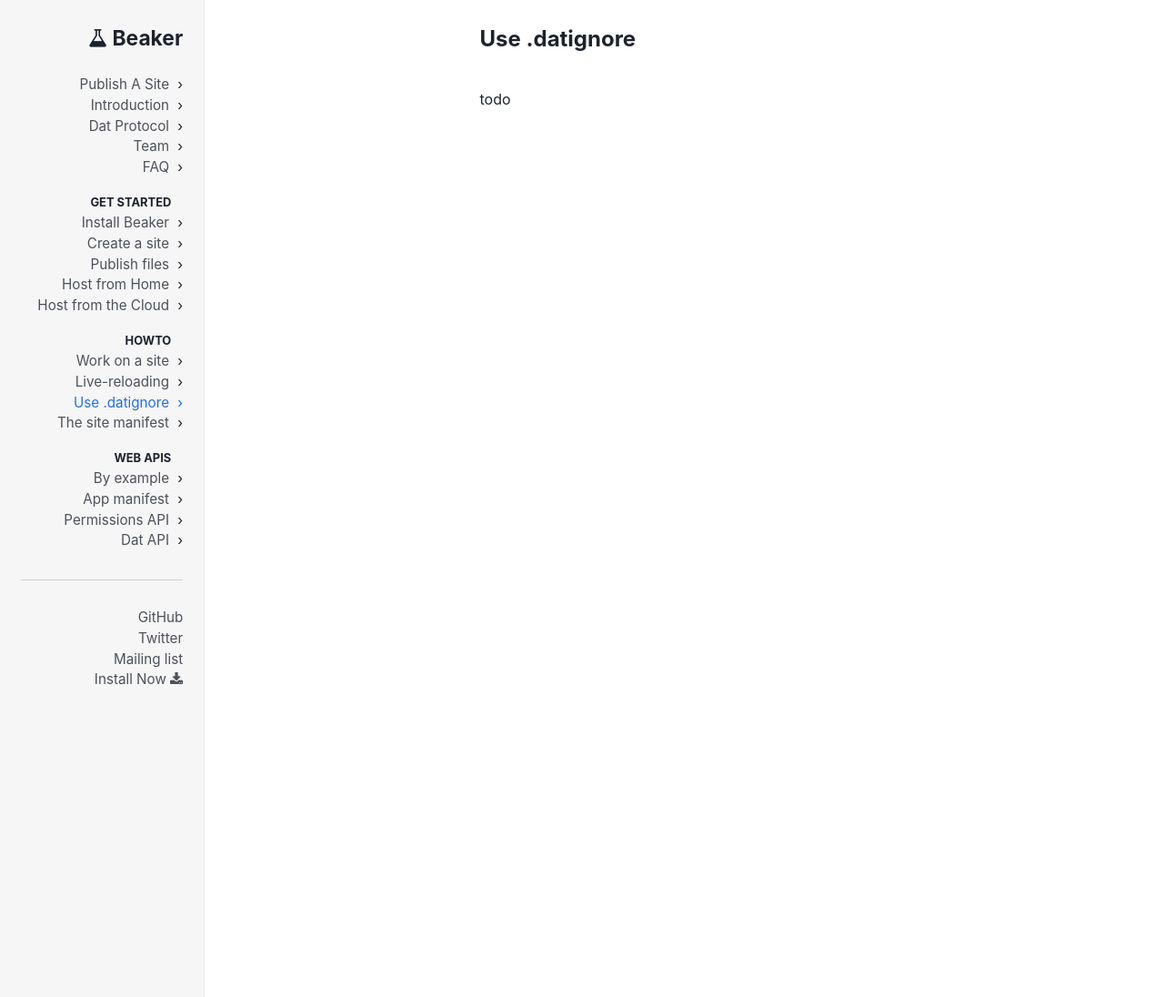
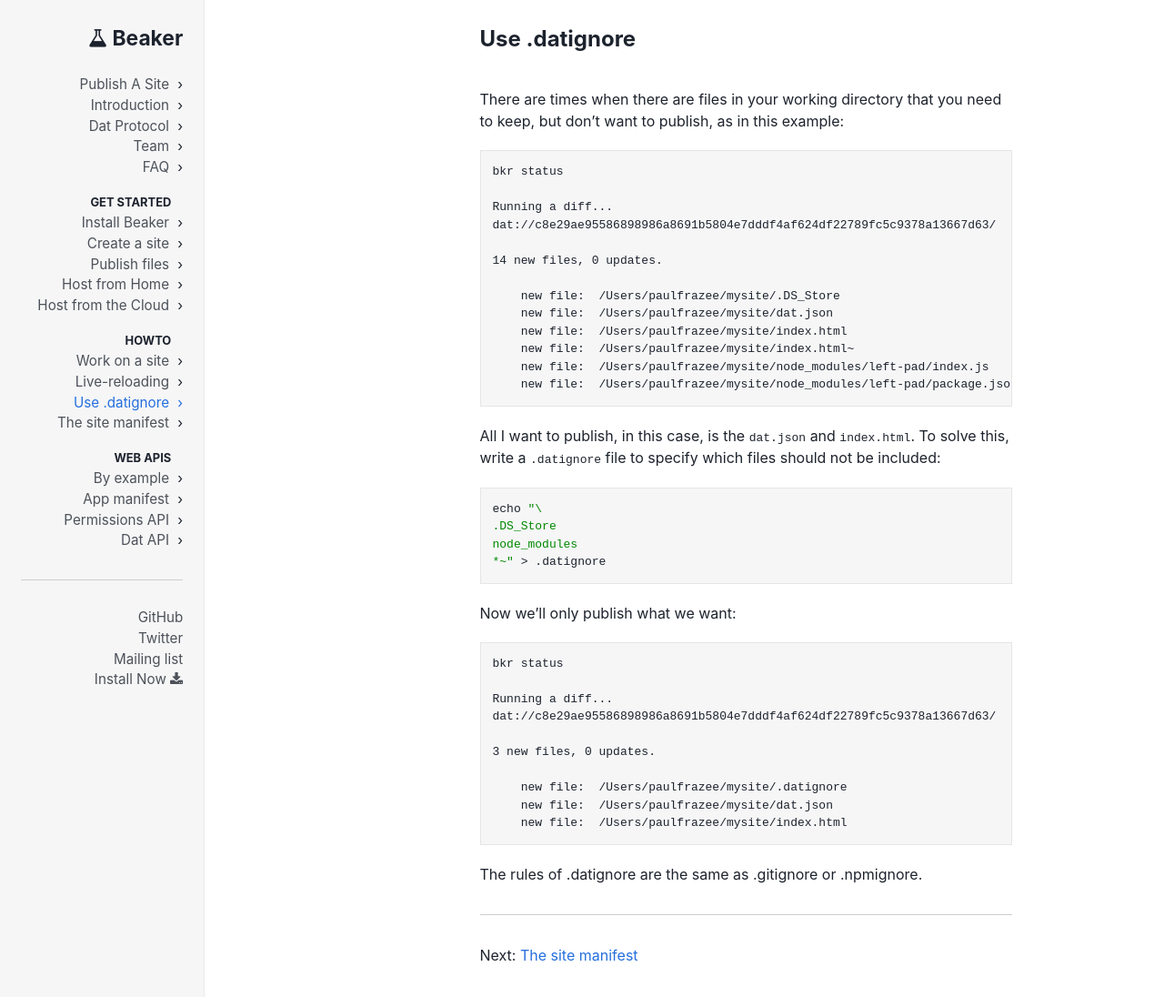
Before and after one commit to beakerbrowser/beakerbrowser.com, a Jekyll site: the page built from _docs/howto/use-datignore.md, in a window 1280 px wide and 1130 px high. Shown: the top 1096 px of the window at 91% size. Built offline with Jekyll 4.4.1, drawn with Linux system fonts in a browser that asks for light colours.

Commit message:
Add use-datignore doc

````diff
--- a/_docs/howto/use-datignore.md
+++ b/_docs/howto/use-datignore.md
@@ -4,4 +4,50 @@
 order:    3
 ---
 
-todo
+There are times when there are files in your working directory that you need to keep, but don't want to publish, as in this example:
+
+```bash
+bkr status
+
+Running a diff...
+dat://c8e29ae95586898986a8691b5804e7dddf4af624df22789fc5c9378a13667d63/
+
+14 new files, 0 updates.
+
+    new file:  /Users/paulfrazee/mysite/.DS_Store
+    new file:  /Users/paulfrazee/mysite/dat.json
+    new file:  /Users/paulfrazee/mysite/index.html
+    new file:  /Users/paulfrazee/mysite/index.html~
+    new file:  /Users/paulfrazee/mysite/node_modules/left-pad/index.js
+    new file:  /Users/paulfrazee/mysite/node_modules/left-pad/package.json
+```
+
+All I want to publish, in this case, is the `dat.json` and `index.html`. To solve this, write a `.datignore` file to specify which files should not be included:
+
+```bash
+echo "\
+.DS_Store
+node_modules
+*~" > .datignore
+```
+
+Now we'll only publish what we want:
+
+```bash
+bkr status
+
+Running a diff...
+dat://c8e29ae95586898986a8691b5804e7dddf4af624df22789fc5c9378a13667d63/
+
+3 new files, 0 updates.
+
+    new file:  /Users/paulfrazee/mysite/.datignore
+    new file:  /Users/paulfrazee/mysite/dat.json
+    new file:  /Users/paulfrazee/mysite/index.html
+```
+
+The rules of .datignore are the same as .gitignore or .npmignore.
+
+---
+
+Next: [The site manifest](./site-manifest.html)
````
Also changed, not shown: _docs/howto/live-reloading.md (+1 -1 lines).
